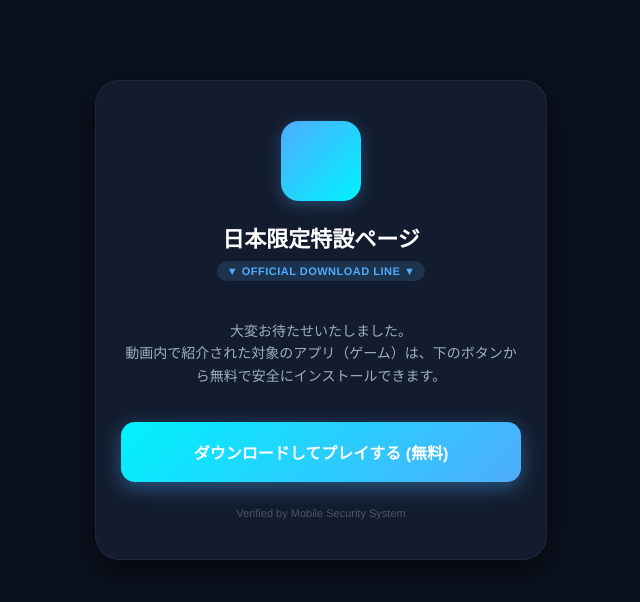
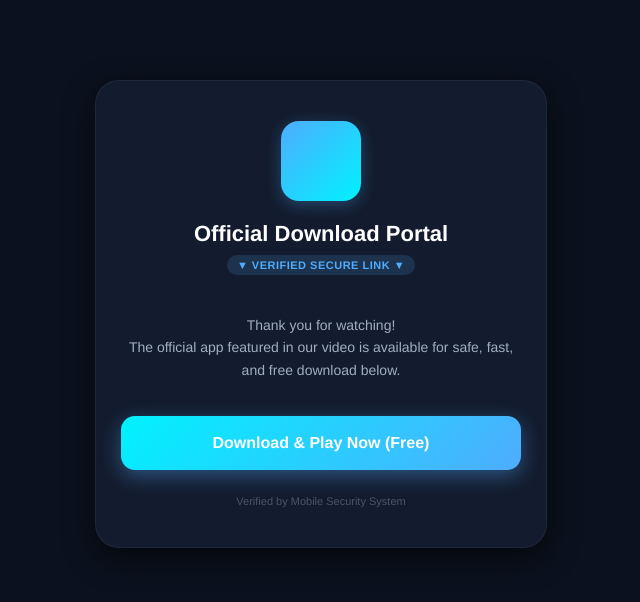
Before and after one commit to gaming-promo-zone/game, a plain HTML site: page index.html in a window 1280 px wide. Shown: the whole page, without its empty margins (319-959 px from the left). Drawn offline with Linux system fonts and the light colour scheme.

Commit message:
Update index.html

```diff
--- a/index.html
+++ b/index.html
@@ -1,5 +1,5 @@
 <!DOCTYPE html>
-<html lang="ja">
+<html lang="en">
 <head>
     <meta charset="UTF-8">
     <meta name="viewport" content="width=device-width, initial-scale=1.0">
@@ -78,11 +78,11 @@
 <body>
     <div class="container">
         <div class="icon-placeholder"></div>
-        <h1>日本限定特設ページ</h1>
-        <div class="badge">▼ OFFICIAL DOWNLOAD LINE ▼</div>
-        <p>大変お待たせいたしました。<br>動画内で紹介された対象のアプリ（ゲーム）は、下のボタンから無料で安全にインストールできます。</p>
+        <h1>Official Download Portal</h1>
+        <div class="badge">▼ VERIFIED SECURE LINK ▼</div>
+        <p>Thank you for watching!<br>The official app featured in our video is available for safe, fast, and free download below.</p>
 
-        <a href="https://google.com" class="btn">ダウンロードしてプレイする (無料)</a>
+        <a href="https://google.com" class="btn">Download & Play Now (Free)</a>
 
         <div class="footer-text">Verified by Mobile Security System</div>
     </div>
```
